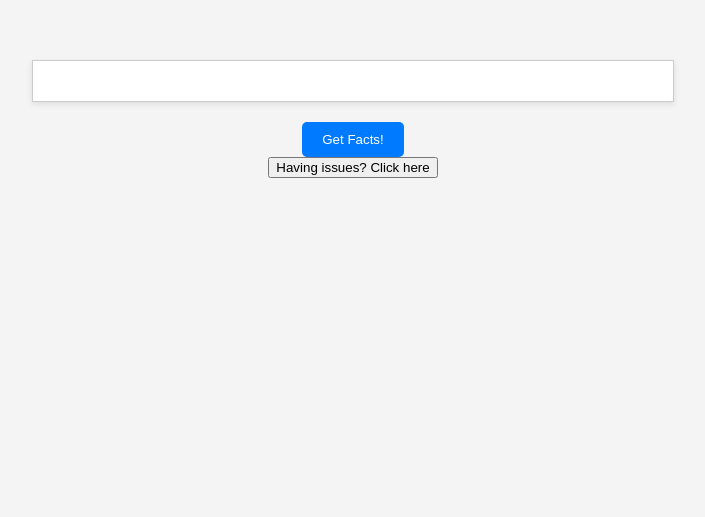
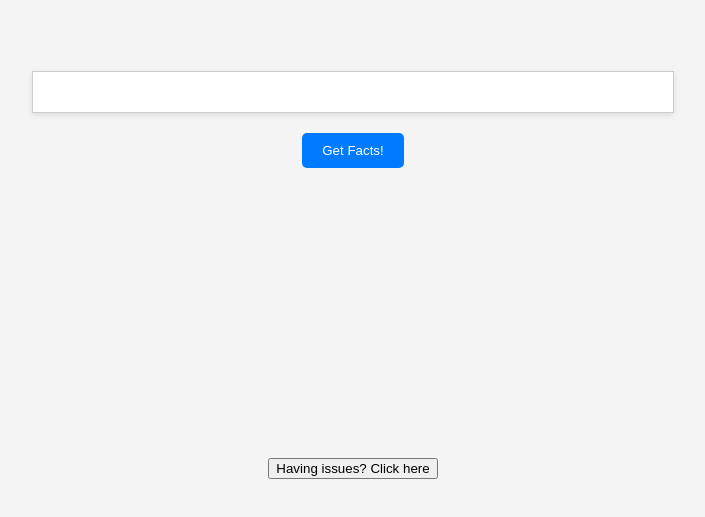
Before and after one commit to kdean1771/QuickFacts, a plain HTML site: page index.html in a window 1280 px wide. Shown: the part 281-798 px from the top of the page, without its empty margins (287-992 px from the left). Drawn offline with Linux system fonts and the light colour scheme; no server answers.

Commit message:
more fixes for button

```diff
--- a/style.css
+++ b/style.css
@@ -39,3 +39,8 @@ body, html {
 .control-button:hover {
     background-color: #0056b3; /* Slightly darker shade on hover */
 }
+
+.cors-button {
+    position: absolute;
+    bottom: 5%;
+}
```
